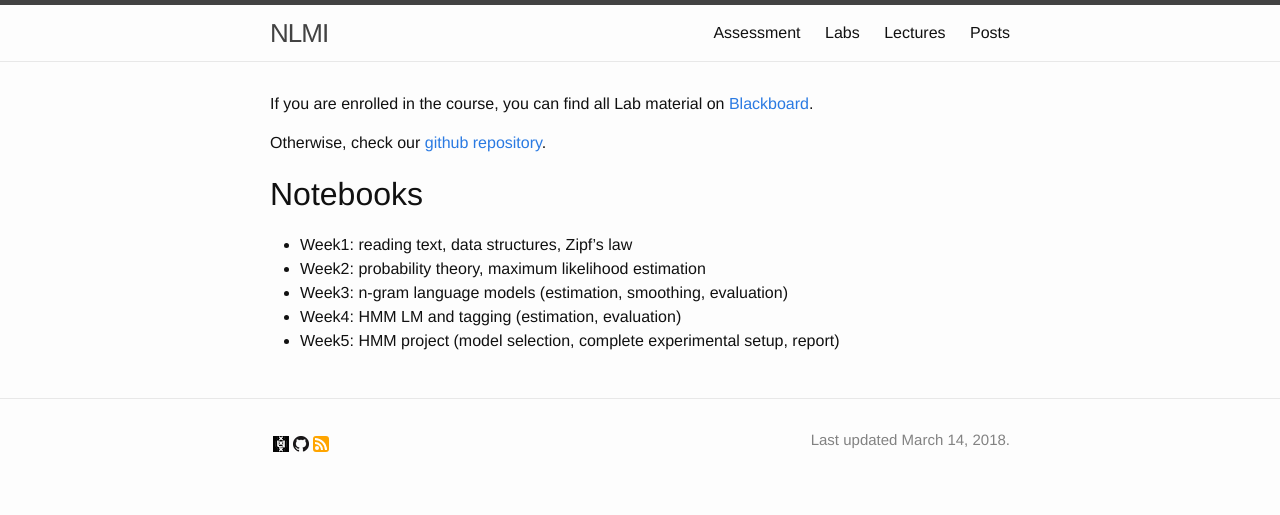
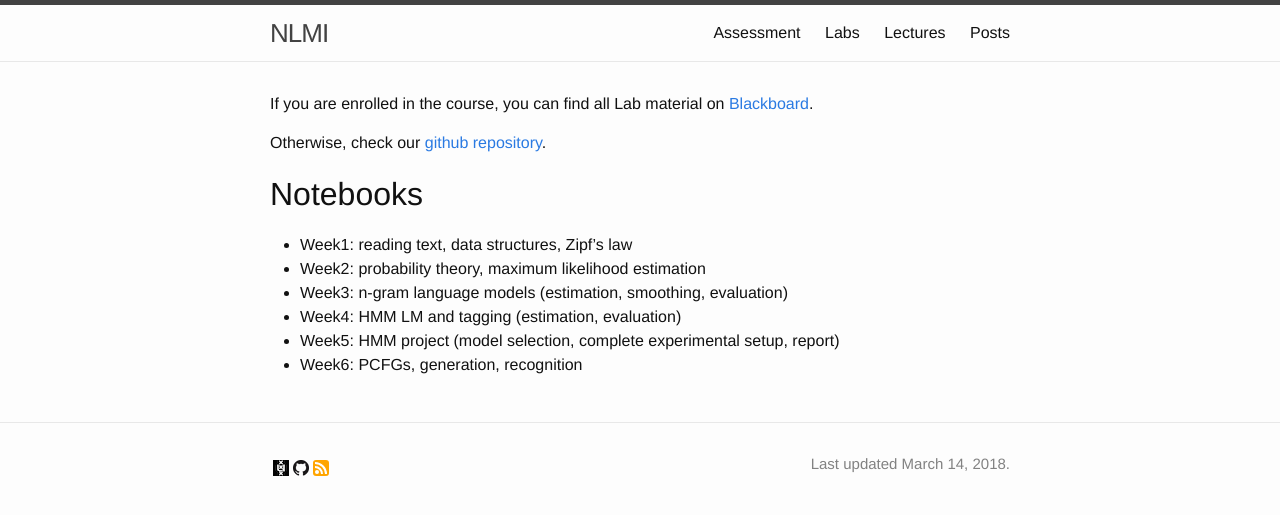
Before and after one commit to cl-illc/nlmi, a Jekyll site: the page built from labs.md, in a window 1280 px wide. Shown: the top 515 px of the page. Built offline with Jekyll 4.4.1, drawn with Linux system fonts in a browser that asks for light colours.

Commit message:
lab6 notebook

```diff
--- a/labs.md
+++ b/labs.md
@@ -16,3 +16,4 @@ Otherwise, check our [github repository](//github.com/uva-slpl/nlmi/tree/gh-page
 * Week3: n-gram language models (estimation, smoothing, evaluation)
 * Week4: HMM LM and tagging (estimation, evaluation)
 * Week5: HMM project (model selection, complete experimental setup, report)
+* Week6: PCFGs, generation, recognition
```
Also changed, not shown: 1 other file.
